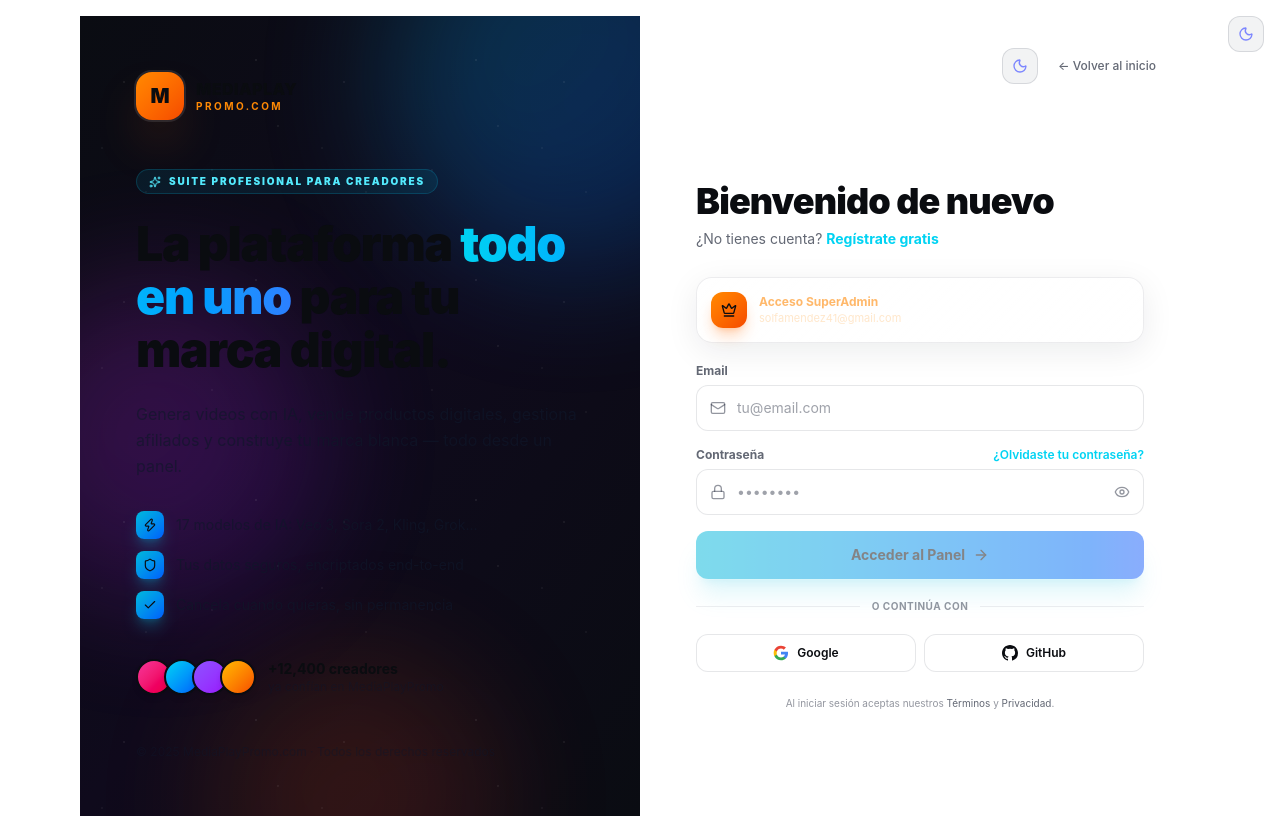
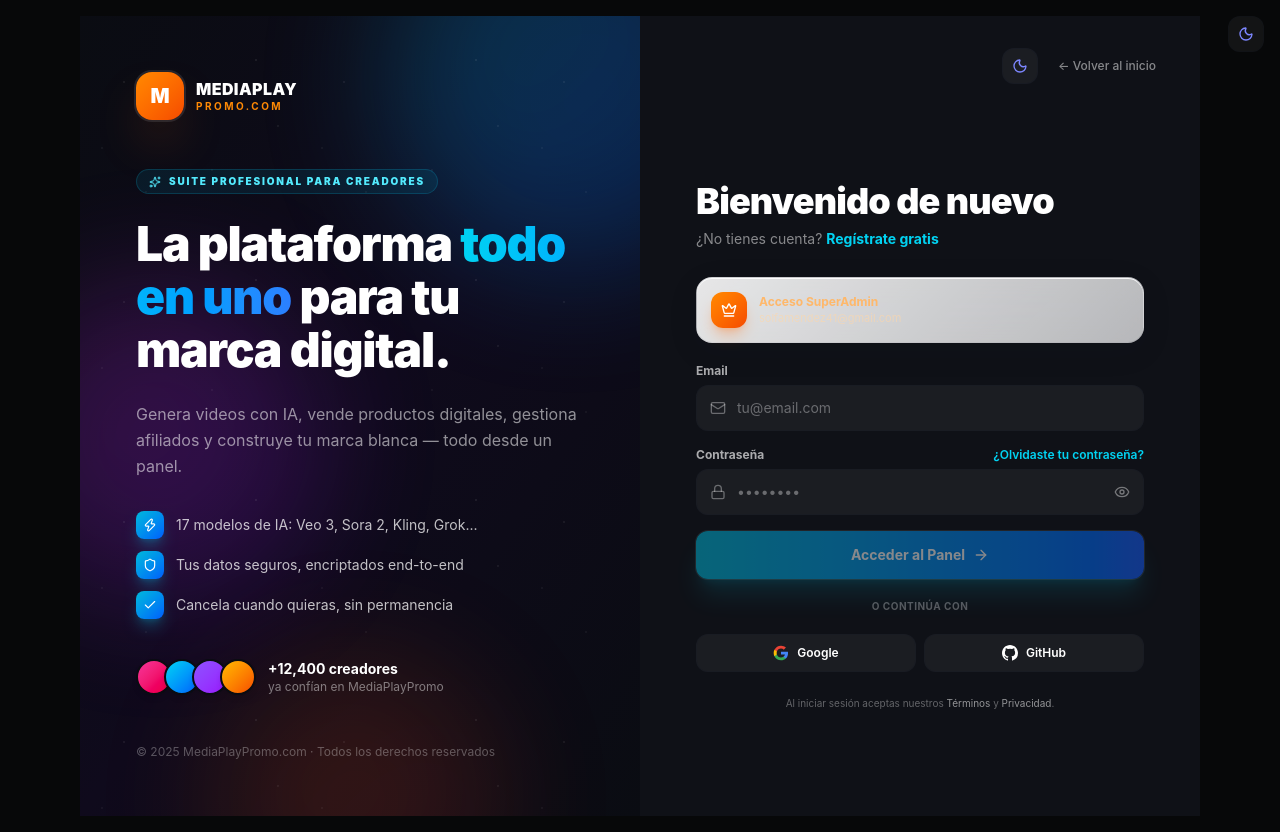
Before and after one commit to francy41/mediaplaypromo, a Next.js app: page /login in a window 1280 px wide. Built offline with nearby package versions, Linux system fonts and the light colour scheme; no server answers.

Commit message:
fix(ui): always-dark utility for auth/checkout pages (fix invisible form in light mode). feat(webhook): record payments in Supabase + auto-upgrade plan. audit: build clean, 45+ routes ok

```diff
--- /dev/null
+++ b/scripts/run-migrations-api.mjs
@@ -0,0 +1,56 @@
+/**
+ * Ejecuta las migraciones SQL vía la Supabase Management API.
+ * Uso: node scripts/run-migrations-api.mjs <PAT> <PROJECT_REF>
+ */
+import { readFileSync, readdirSync } from "node:fs";
+import { fileURLToPath } from "node:url";
+import { dirname, join } from "node:path";
+
+const __dirname = dirname(fileURLToPath(import.meta.url));
+const MIGRATIONS_DIR = join(__dirname, "..", "supabase", "migrations");
+
+const pat = process.argv[2];
+const ref = process.argv[3];
+if (!pat || !ref) {
+  console.error("Uso: node scripts/run-migrations-api.mjs <PAT> <PROJECT_REF>");
+  process.exit(1);
+}
+
+const files = readdirSync(MIGRATIONS_DIR).filter((f) => f.endsWith(".sql")).sort();
+
+async function runQuery(sql) {
+  const res = await fetch(`https://api.supabase.com/v1/projects/${ref}/database/query`, {
+    method: "POST",
+    headers: { Authorization: `Bearer ${pat}`, "Content-Type": "application/json" },
+    body: JSON.stringify({ query: sql }),
+  });
+  const text = await res.text();
+  return { ok: res.ok, status: res.status, body: text };
+}
+
+async function main() {
+  for (const file of files) {
+    const sql = readFileSync(join(MIGRATIONS_DIR, file), "utf8");
+    process.stdout.write(`▶ ${file} ... `);
+    const r = await runQuery(sql);
+    if (r.ok) {
+      console.log("OK ✓");
+    } else {
+      console.log(`ERROR ${r.status}`);
+      console.log("   " + r.body.slice(0, 300));
+    }
+  }
+
+  // Verificar tablas creadas
+  const check = await runQuery("select table_name from information_schema.tables where table_schema='public' order by table_name;");
+  console.log("\n📋 Tablas en public:");
+  try {
+    const rows = JSON.parse(check.body);
+    rows.forEach((r) => console.log("   • " + r.table_name));
+  } catch {
+    console.log(check.body.slice(0, 500));
+  }
+  console.log("\n🎉 Listo.");
+}
+
+main().catch((e) => { console.error("Fatal:", e.message); process.exit(1); });
--- a/src/app/(auth)/layout.tsx
+++ b/src/app/(auth)/layout.tsx
@@ -2,7 +2,7 @@
 
 export default function AuthLayout({ children }: { children: React.ReactNode }) {
   return (
-    <div className="min-h-screen bg-[#070809] flex items-center justify-center p-4 relative">
+    <div className="always-dark min-h-screen bg-[#070809] flex items-center justify-center p-4 relative" style={{ colorScheme: "dark" }}>
       {/* Floating theme toggle */}
       <div className="absolute top-4 right-4 z-50">
         <ThemeToggle compact />
--- a/src/app/api/stripe/webhook/route.ts
+++ b/src/app/api/stripe/webhook/route.ts
@@ -46,8 +46,49 @@
           email: session.customer_email,
           amount: session.amount_total,
         });
-        // TODO (cuando Supabase tenga tablas): insertar en `payments`,
-        // activar suscripción del usuario, asignar créditos según el plan.
+
+        // Registrar el pago en Supabase
+        try {
+          const { createSupabaseAdminClient } = await import("@/lib/supabase/server");
+          const admin = createSupabaseAdminClient();
+          const email = session.customer_email ?? session.customer_details?.email ?? null;
+
+          // Buscar el user_id por email (si existe perfil)
+          let userId: string | null = null;
+          if (email) {
+            const { data: profile } = await admin
+              .from("profiles")
+              .select("id")
+              .eq("email", email.toLowerCase())
+              .single();
+            userId = profile?.id ?? null;
+          }
+
+          await admin.from("payments").insert({
+            user_id: userId,
+            amount: (session.amount_total ?? 0) / 100,
+            currency: (session.currency ?? "eur").toUpperCase(),
+            provider: "stripe",
+            provider_payment_id: session.id,
+            status: "completed",
+            description: `${meta.productName ?? "Producto"} · ${meta.tierName ?? ""}`.trim(),
+            metadata: { ...meta, stripe_session: session.id, email },
+          });
+
+          // Si hay usuario, actualizar su plan según el tier comprado
+          if (userId && meta.tierId) {
+            const planMap: Record<string, string> = {
+              monthly: "pro", "6months": "pro", yearly: "pro",
+              "v1-monthly": "starter", "v1-6months": "starter", "v1-yearly": "starter",
+            };
+            const newPlan = planMap[meta.tierId] ?? "pro";
+            await admin.from("profiles").update({ plan: newPlan }).eq("id", userId);
+          }
+
+          console.log("💾 Pago registrado en DB");
+        } catch (dbErr) {
+          console.error("Error guardando pago en DB:", dbErr);
+        }
         break;
       }
       case "invoice.paid": {
--- a/src/app/checkout/success/page.tsx
+++ b/src/app/checkout/success/page.tsx
@@ -5,7 +5,7 @@
 
 function SuccessContent() {
   return (
-    <div className="min-h-screen bg-[#070809] text-white flex items-center justify-center p-4">
+    <div className="always-dark min-h-screen bg-[#070809] text-white flex items-center justify-center p-4" style={{ colorScheme: "dark" }}>
       <div className="glass-card relative overflow-hidden rounded-3xl border border-green-500/30 p-8 sm:p-12 max-w-md w-full text-center">
         <div className="absolute -top-24 -right-24 w-72 h-72 bg-gradient-to-br from-green-500 to-emerald-600 opacity-20 rounded-full blur-3xl float-slow" />
         <div className="particles-bg" />
--- a/src/app/globals.css
+++ b/src/app/globals.css
@@ -513,3 +513,55 @@
   --tw-gradient-from: #0d0620 !important;
   --tw-gradient-stops: var(--tw-gradient-from), var(--tw-gradient-to) !important;
 }
+
+/* ─────────────────────────────────────────────
+   🌑 ALWAYS-DARK — Páginas que SIEMPRE se ven oscuras
+   (login, registro, checkout) sin importar el tema del usuario.
+   Mantiene fondos oscuros y texto claro incluso en modo claro.
+   ───────────────────────────────────────────── */
+:root[data-theme="light"] .always-dark { color: #fff; }
+
+/* Texto blanco se mantiene claro */
+:root[data-theme="light"] .always-dark .text-white { color: #fff !important; }
+:root[data-theme="light"] .always-dark .text-white\/90 { color: rgba(255,255,255,0.90) !important; }
+:root[data-theme="light"] .always-dark .text-white\/85 { color: rgba(255,255,255,0.85) !important; }
+:root[data-theme="light"] .always-dark .text-white\/80 { color: rgba(255,255,255,0.80) !important; }
+:root[data-theme="light"] .always-dark .text-white\/75 { color: rgba(255,255,255,0.75) !important; }
+:root[data-theme="light"] .always-dark .text-white\/70 { color: rgba(255,255,255,0.70) !important; }
+:root[data-theme="light"] .always-dark .text-white\/65 { color: rgba(255,255,255,0.65) !important; }
+:root[data-theme="light"] .always-dark .text-white\/60 { color: rgba(255,255,255,0.60) !important; }
+:root[data-theme="light"] .always-dark .text-white\/55 { color: rgba(255,255,255,0.55) !important; }
+:root[data-theme="light"] .always-dark .text-white\/50 { color: rgba(255,255,255,0.50) !important; }
+:root[data-theme="light"] .always-dark .text-white\/45 { color: rgba(255,255,255,0.45) !important; }
+:root[data-theme="light"] .always-dark .text-white\/40 { color: rgba(255,255,255,0.40) !important; }
+:root[data-theme="light"] .always-dark .text-white\/35 { color: rgba(255,255,255,0.35) !important; }
+:root[data-theme="light"] .always-dark .text-white\/30 { color: rgba(255,255,255,0.30) !important; }
+:root[data-theme="light"] .always-dark .text-white\/25 { color: rgba(255,255,255,0.25) !important; }
+:root[data-theme="light"] .always-dark .text-white\/20 { color: rgba(255,255,255,0.20) !important; }
+
+/* Fondos hex oscuros se mantienen oscuros */
+:root[data-theme="light"] .always-dark.bg-\[\#070809\],
+:root[data-theme="light"] .always-dark .bg-\[\#070809\] { background-color: #070809 !important; }
+:root[data-theme="light"] .always-dark .bg-\[\#0f1117\],
+:root[data-theme="light"] .always-dark .bg-\[\#0f1219\],
+:root[data-theme="light"] .always-dark .bg-\[\#0a0c10\],
+:root[data-theme="light"] .always-dark .bg-\[\#0a0c12\] { background-color: #0f1117 !important; }
+
+/* Inputs y superficies translúcidas se mantienen sutiles sobre oscuro */
+:root[data-theme="light"] .always-dark .bg-white\/5,
+:root[data-theme="light"] .always-dark .bg-white\/\[0\.04\],
+:root[data-theme="light"] .always-dark .bg-white\/\[0\.03\],
+:root[data-theme="light"] .always-dark .bg-white\/3 { background-color: rgba(255,255,255,0.05) !important; }
+
+/* Inputs: texto claro + placeholder visible */
+:root[data-theme="light"] .always-dark input,
+:root[data-theme="light"] .always-dark textarea,
+:root[data-theme="light"] .always-dark select {
+  color: #fff !important;
+  background-color: rgba(255,255,255,0.05) !important;
+}
+:root[data-theme="light"] .always-dark input::placeholder,
+:root[data-theme="light"] .always-dark textarea::placeholder { color: rgba(255,255,255,0.35) !important; }
+
+/* Bordes translúcidos se mantienen */
+:root[data-theme="light"] .always-dark [class*="border-white\\/"] { border-color: rgba(255,255,255,0.12) !important; }
```
